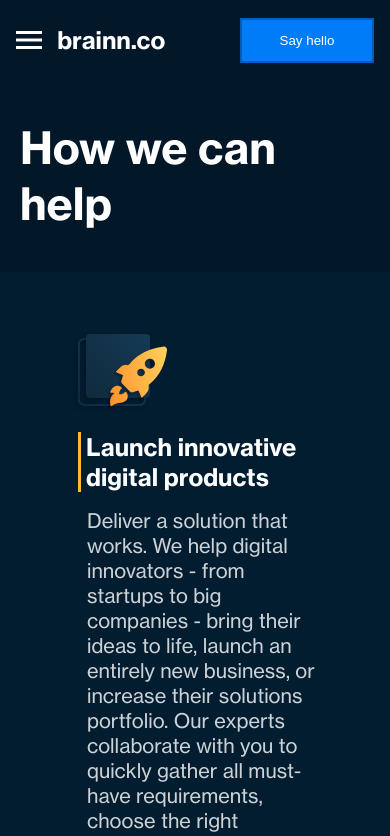
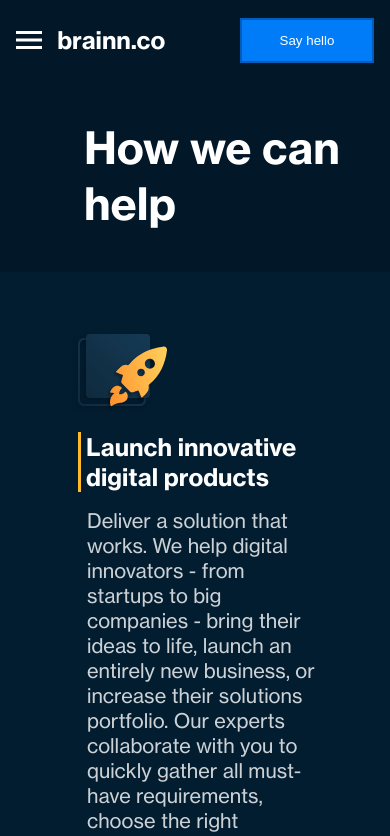
Before and after one commit to alexandreohara/brainn-lp, a React (Create React App) app: page /how-we-can-help in a window 390 px wide. Shown: the top 836 px of the page. Built offline with nearby package versions, Linux system fonts and the light colour scheme; a small style sheet from the web is missing.

Commit message:
Fix responsiveness and fix header

```diff
--- a/src/pages/HowWeCanHelp.tsx
+++ b/src/pages/HowWeCanHelp.tsx
@@ -19,11 +19,19 @@ const StyledHeader = styled.div`
   font-weight: bold;
   color: ${Colors.white};
   overflow-x: hidden;
-  padding-left: 30px;
+  margin-left: 64px;
+  margin-top: 300px;
 
   @media (max-width: 767px) {
     font-size: 44px;
     padding: 40px 20px;
+    margin-top: 0;
+  }
+`;
+
+const StyledInlineHeader = styled.div`
+  @media (max-width: 767px) {
+    display: inline;
   }
 `;
 
@@ -87,10 +95,14 @@ const HowWeCanHelp = () => {
     <>
       <StyledPageWrapper>
         <Row>
-          <Col xs={12} sm={5} style={{ display: 'flex', alignItems: 'center' }}>
-            <StyledHeader>How we can help</StyledHeader>
+          <Col sm={12} md={5} style={{ display: 'flex' }}>
+            <StyledHeader>
+              <StyledInlineHeader>How </StyledInlineHeader>
+              <StyledInlineHeader>we can </StyledInlineHeader>
+              <StyledInlineHeader>help </StyledInlineHeader>
+            </StyledHeader>
           </Col>
-          <Col xs={12} sm={7}>
+          <Col sm={12} md={7}>
             <StyledServiceAspects>
               <StyledAspectWrapper>
                 <ServiceAspect
@@ -136,6 +148,7 @@ const HowWeCanHelp = () => {
                 <StyledButtonTitle>Interested?</StyledButtonTitle>
                 <StyledButtonTitle>Meet our process</StyledButtonTitle>
                 <StyledSeeMore>
+                  See more
                   <StyledVectorRight src={VectorRight} alt={'vector-right'} />
                 </StyledSeeMore>
               </StyledButton>
```
